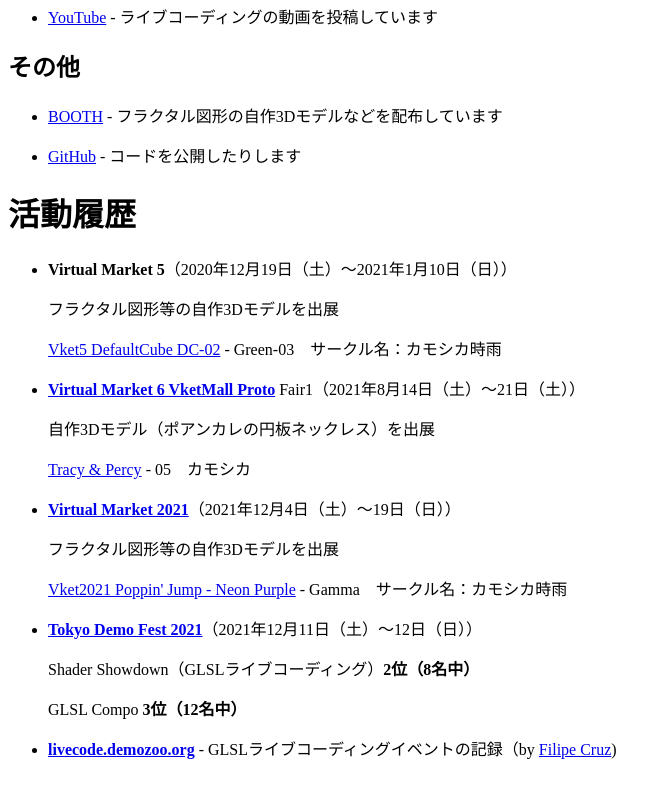
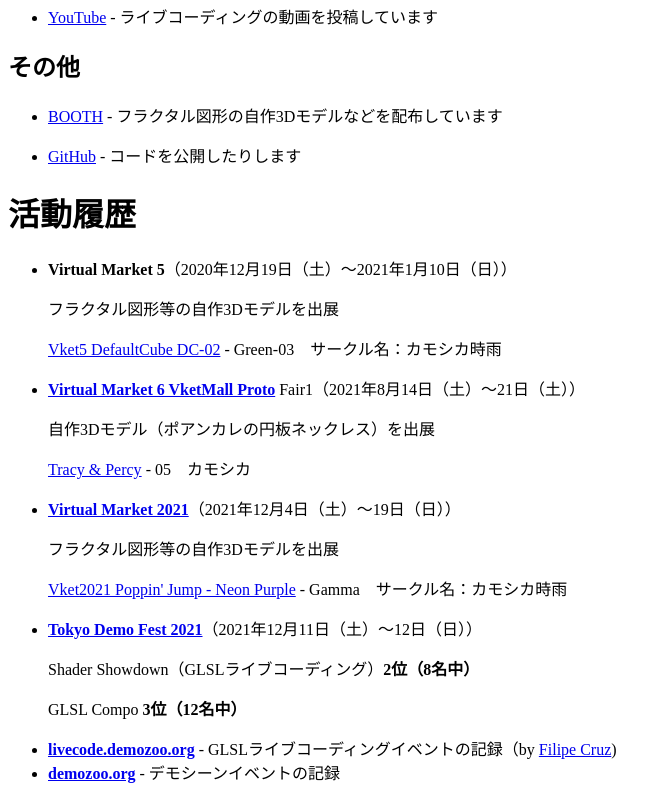
Before and after one commit to Kamoshika-vrc/Kamoshika-vrc.github.io, a plain HTML site: page index.html in a window 1280 px wide. Shown: the part 833-1633 px from the top of the page, without its empty margins (0-669 px from the left). Before the commit the page ends 1609 px from the top, so only its background shows below. Drawn offline with Linux system fonts and the light colour scheme.

Commit message:
Update index.html

```diff
--- a/index.html
+++ b/index.html
@@ -52,6 +52,8 @@
 			</li>
 			<li><a href="https://livecode.demozoo.org/performer/Kamoshika.html#mc" target="_blank" rel="noopener noreferrer nofollow"><b>livecode.demozoo.org</b></a> - GLSLライブコーディングイベントの記録（by <a href="https://twitter.com/psenough" target="_blank" rel="noopener noreferrer nofollow">Filipe Cruz</a>)
 			</li>
+			<li><a href="https://demozoo.org/sceners/128644/" target="_blank" rel="noopener noreferrer nofollow"><b>demozoo.org</b></a> - デモシーンイベントの記録
+			</li>
 		</ul>
 </body>
 </html>
```
